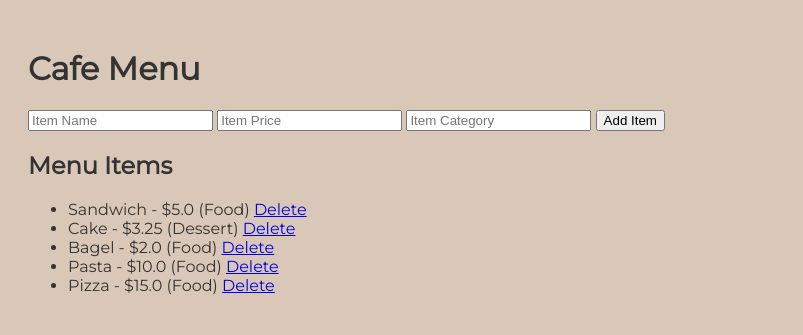
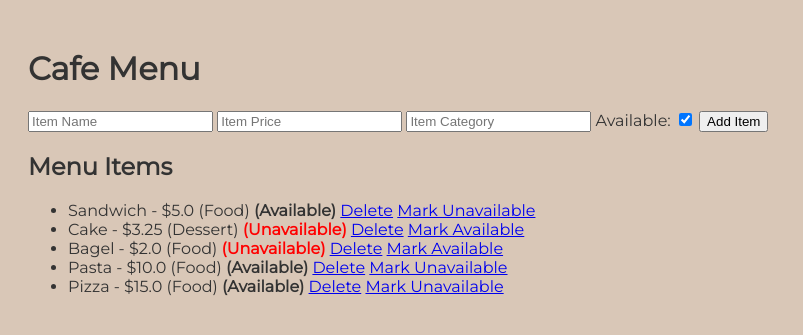
Before and after one commit to Samayeeta/cafe-management, a Flask app: page / in a window 1280 px wide. Shown: the top 335 px of the page, without its empty margins (0-803 px from the left). Run offline with Flask 3, Linux system fonts and the light colour scheme; data comes from the database, SQL or seed files in the repository; both versions use the stored data as it was after the commit.

Commit message:
Added the menu availability feature to mark menu items as available or unavailable

```diff
--- a/app.py
+++ b/app.py
@@ -13,6 +13,7 @@ class MenuItem(db.Model):
     name = db.Column(db.String(100), nullable=False)
     price = db.Column(db.Float, nullable=False)
     category = db.Column(db.String(50), nullable=False)
+    available = db.Column(db.Boolean, default=True, nullable=False)  # New column
 
 @app.route('/')
 def index():
@@ -24,11 +25,13 @@ def add_item():
     name = request.form.get('name')
     price = request.form.get('price')
     category = request.form.get('category')
+    available = request.form.get('available') == 'on'  # Get availability from form
+
     if not name or not price or not category:
         flash('All fields are required!', 'error')
         return redirect(url_for('index'))
 
-    new_item = MenuItem(name=name, price=float(price), category=category)
+    new_item = MenuItem(name=name, price=float(price), category=category, available=available)
     db.session.add(new_item)
     db.session.commit()
     flash('Item added successfully!', 'success')
@@ -42,6 +45,14 @@ def delete_item(item_id):
     flash('Item deleted successfully!', 'success')
     return redirect(url_for('index'))
 
+@app.route('/toggle_availability/<int:item_id>')
+def toggle_availability(item_id):
+    item = MenuItem.query.get_or_404(item_id)
+    item.available = not item.available
+    db.session.commit()
+    flash('Item availability updated!', 'success')
+    return redirect(url_for('index'))
+
 if __name__ == '__main__':
     with app.app_context():
         db.create_all()
--- a/templates/index.html
+++ b/templates/index.html
@@ -21,6 +21,9 @@
         .success {
             color: green;
         }
+        .unavailable {
+            color: red;
+        }
     </style>
 </head>
 <body>
@@ -32,16 +35,31 @@
             {% endfor %}
         {% endif %}
     {% endwith %}
+
     <form method="POST" action="/add">
         <input type="text" name="name" placeholder="Item Name" required>
         <input type="number" name="price" placeholder="Item Price" step="0.01" required>
         <input type="text" name="category" placeholder="Item Category" required>
+        <label for="available">Available: </label>
+        <input type="checkbox" name="available" checked>
         <button type="submit">Add Item</button>
     </form>
+
     <h2>Menu Items</h2>
     <ul>
         {% for item in items %}
-            <li>{{ item.name }} - ${{ item.price }} ({{ item.category }}) <a href="/delete/{{ item.id }}">Delete</a></li>
+            <li>
+                {{ item.name }} - ${{ item.price }} ({{ item.category }})
+                {% if item.available %}
+                    <strong>(Available)</strong>
+                {% else %}
+                    <strong class="unavailable">(Unavailable)</strong>
+                {% endif %}
+                <a href="/delete/{{ item.id }}">Delete</a>
+                <a href="/toggle_availability/{{ item.id }}">
+                    {% if item.available %} Mark Unavailable {% else %} Mark Available {% endif %}
+                </a>
+            </li>
         {% endfor %}
     </ul>
 </body>
```
Also changed, not shown: instance/cafe.db.
